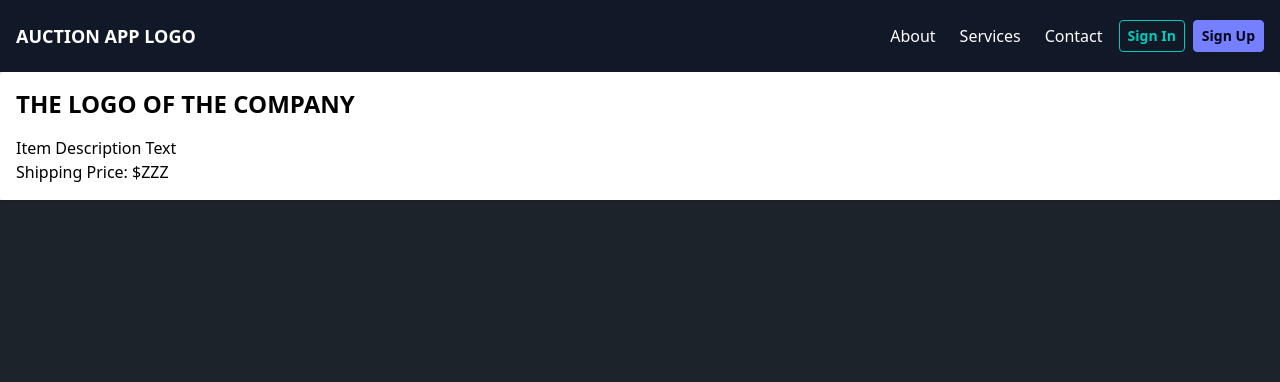
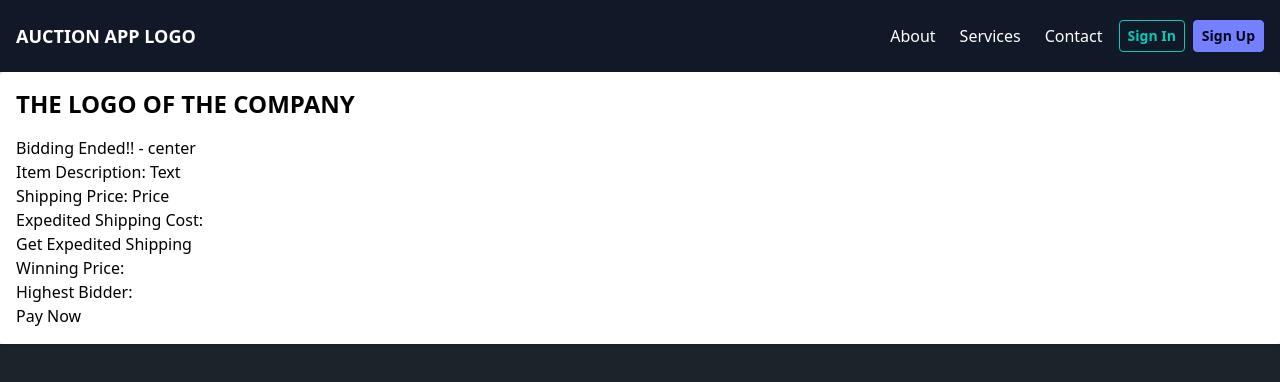
Before and after one commit to DaoudAli/EECS4413-Auction-Website, a Next.js app in the folder client-app/: page /auction-end/auctionend in a window 1280 px wide. Shown: the top 382 px of the page. Built offline with nearby package versions, Linux system fonts and the light colour scheme.

Commit message:
made auctionend, have not styled it yet

```diff
--- /dev/null
+++ b/client-app/src/pages/auction-end/auctionend.js
@@ -0,0 +1,24 @@
+export default function AuctionEnded() {
+    // form submission logic would go here
+
+    return (
+      <div className="bg-white p-4 shadow rounded">
+        <h1 className="text-2xl font-bold mb-4">THE LOGO OF THE COMPANY</h1>
+        <div>
+            <h1>Bidding Ended!! - center</h1>
+
+            <h2>Item Description: Text</h2>
+            <h2>Shipping Price: Price</h2>
+
+            <h2>Expedited Shipping Cost:</h2>
+            <button>Get Expedited Shipping</button>
+
+            <h1>Winning Price:</h1>
+            <h1>Highest Bidder:</h1>
+
+            <button type="button">Pay Now</button>
+
+        </div>
+      </div>
+    );
+  }
```
